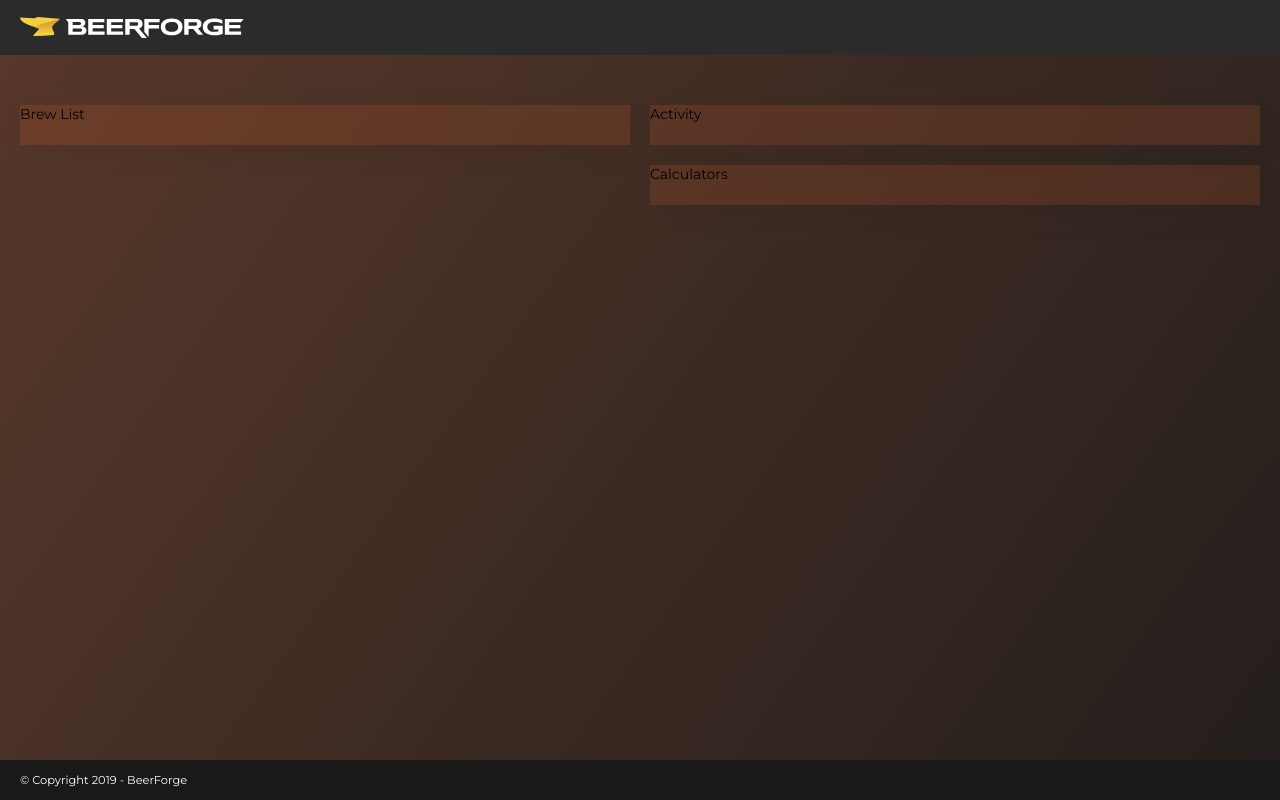
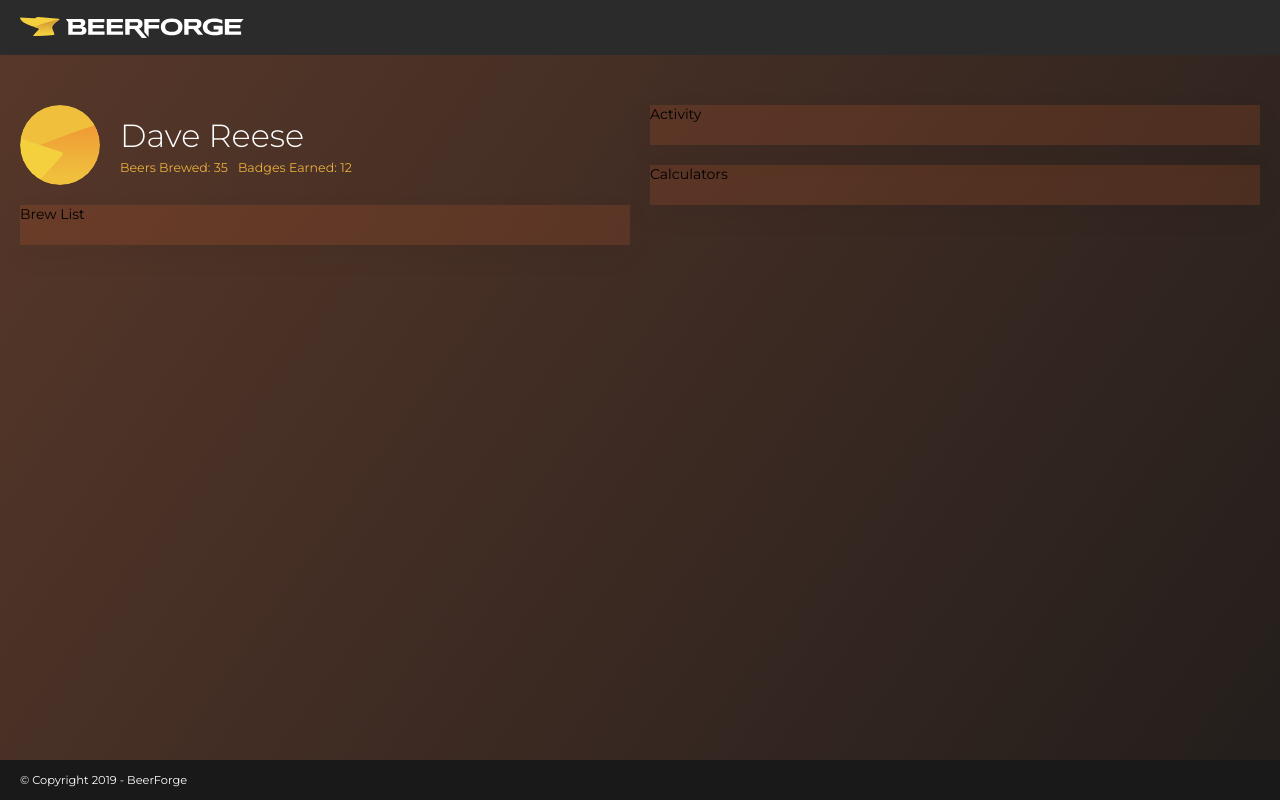
Before and after one commit to davereese/beerforge, a React (Create React App) app: page / in a window 1280 px wide. Built offline with nearby package versions, Linux system fonts and the light colour scheme.

Commit message:
adding user info component

```diff
--- a/src/components/Card/Card.tsx
+++ b/src/components/Card/Card.tsx
@@ -1,4 +1,4 @@
-import React, { ReactChildren } from 'react';
+import React from 'react';
 
 import styles from './Card.module.scss';
 
--- a/src/components/Header/Header.tsx
+++ b/src/components/Header/Header.tsx
@@ -2,7 +2,6 @@ import React from 'react';
 
 import styles from './Header.module.scss';
 import logoImage from '../../resources/images/beerforge_logo.svg';
-import { Link } from 'react-router-dom';
 
 function Header({}) {
   return(
--- a/src/styles/_type.scss
+++ b/src/styles/_type.scss
@@ -1,3 +1,10 @@
 @import url('https://fonts.googleapis.com/css?family=Montserrat:300,400,500i,600');
+@import './utilities';
 
 $montserrat: 'Montserrat', sans-serif;
+
+h1 {
+  margin: 0;
+  font-weight: 300;
+  font-size: px-to-rem(28px);
+}
--- a/src/styles/_variables.scss
+++ b/src/styles/_variables.scss
@@ -30,6 +30,7 @@ $brew-card-bg: $forsythia;
 
 $text-light: $white;
 $text-dark: $tar;
+$label-color: $gold;
 
 // FONTS
 $base-font-size: 14px;
--- a/src/views/Dashborad/Dashboard.tsx
+++ b/src/views/Dashborad/Dashboard.tsx
@@ -2,12 +2,26 @@ import React from 'react';
 
 import styles from './Dashboard.module.scss';
 import Card from '../../components/Card/Card';
+import UserInfo from './UserInfo/UserInfo';
 
-class Dashboard extends React.Component {
+class Dashboard extends React.Component<any, any> {
+  constructor(props: any) {
+    super(props);
+    this.state = {
+      user: {
+        firstName: 'Dave',
+        lastName: 'Reese',
+        beers: 35,
+        badges: 12,
+      },
+    }
+  }
+
   render() {
     return (
       <div className={styles.dashboard}>
         <div className={styles.leftColumn}>
+          <UserInfo user={this.state.user} />
           <Card>Brew List</Card>
         </div>
         <div className={styles.rightColumn}>
--- /dev/null
+++ b/src/views/Dashborad/UserInfo/UserInfo.module.scss
@@ -0,0 +1,36 @@
+@import '../../../styles/variables';
+@import '../../../styles/utilities';
+
+.user {
+  display: grid;
+  grid-template-columns: 80px auto;
+  grid-template-rows: auto;
+  grid-template-areas: 'avatar info';
+  grid-gap: 20px;
+  align-items: center;
+  margin-bottom: 20px;
+
+  .avatarContainer {
+    grid-area: avatar;
+    height: 80px;
+  }
+
+  .infoContainer {
+    grid-area: info;
+
+    &__header {
+      color: $text-light;
+      margin-bottom: 5px;
+    }
+
+    &__stats {
+      margin: 0;
+      color: $label-color;
+      font-size: px-to-rem(11px);
+
+      span {
+        margin-right: 10px;
+      }
+    }
+  }
+}
--- /dev/null
+++ b/src/views/Dashborad/UserInfo/UserInfo.tsx
@@ -0,0 +1,35 @@
+import React from 'react';
+
+import styles from './UserInfo.module.scss';
+import Avatar from '../../../components/Avatar/Avatar';
+
+interface Props {
+  user: {
+    firstName: string;
+    lastName: string;
+    beers: number;
+    badges: number;
+    avatar?: string;
+  }
+}
+
+function UserInfo({
+  user
+}: Props) {
+  return(
+    <div className={styles.user}>
+      <div className={styles.avatarContainer}>
+        <Avatar currentUser={true} />
+      </div>
+      <div className={styles.infoContainer}>
+        <h1 className={styles.infoContainer__header}>{user.firstName} {user.lastName}</h1>
+        <p className={styles.infoContainer__stats}>
+          Beers Brewed: <span>{user.beers}</span>
+          Badges Earned: <span>{user.badges}</span>
+        </p>
+      </div>
+    </div>
+  );
+};
+
+export default UserInfo;
```
